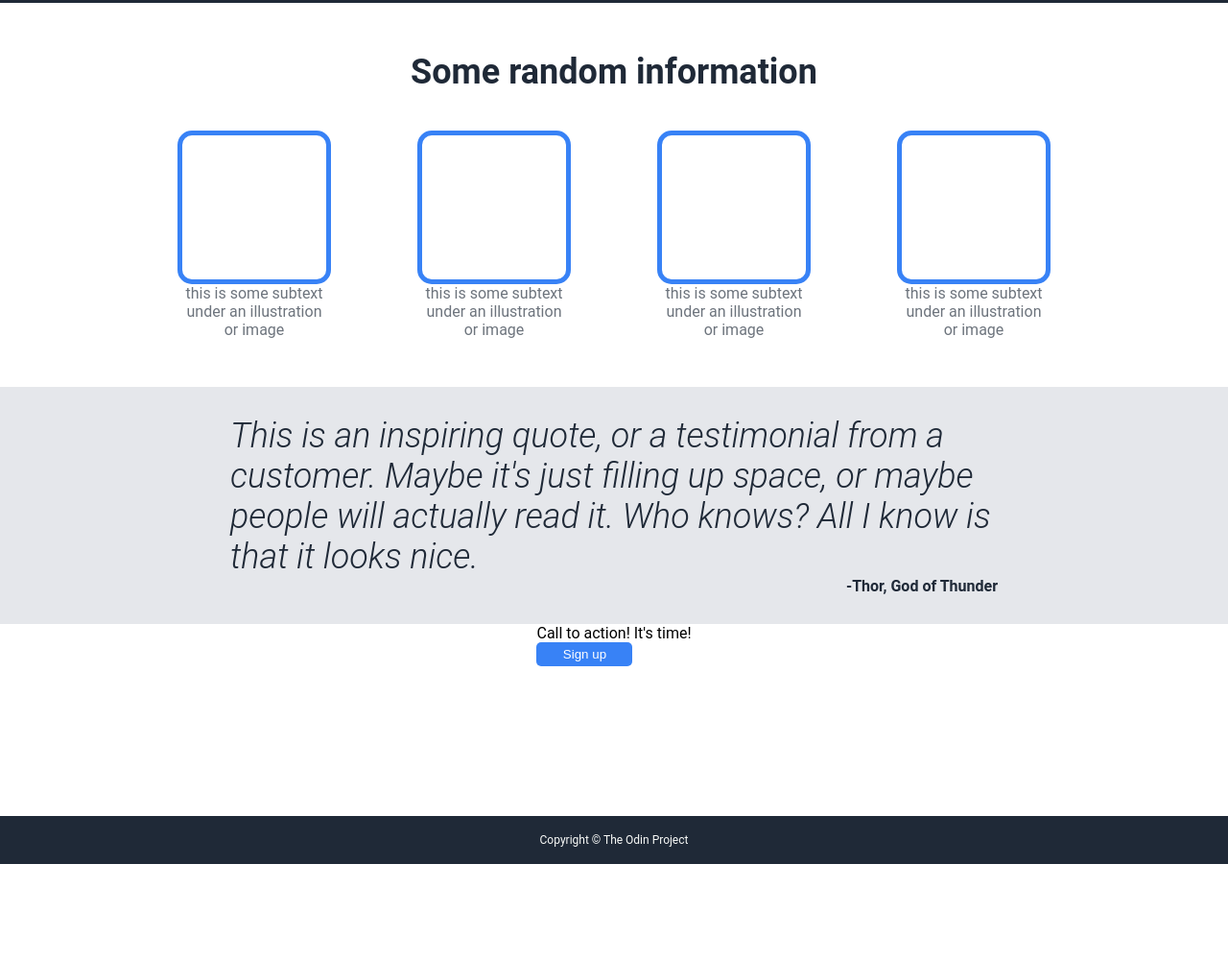
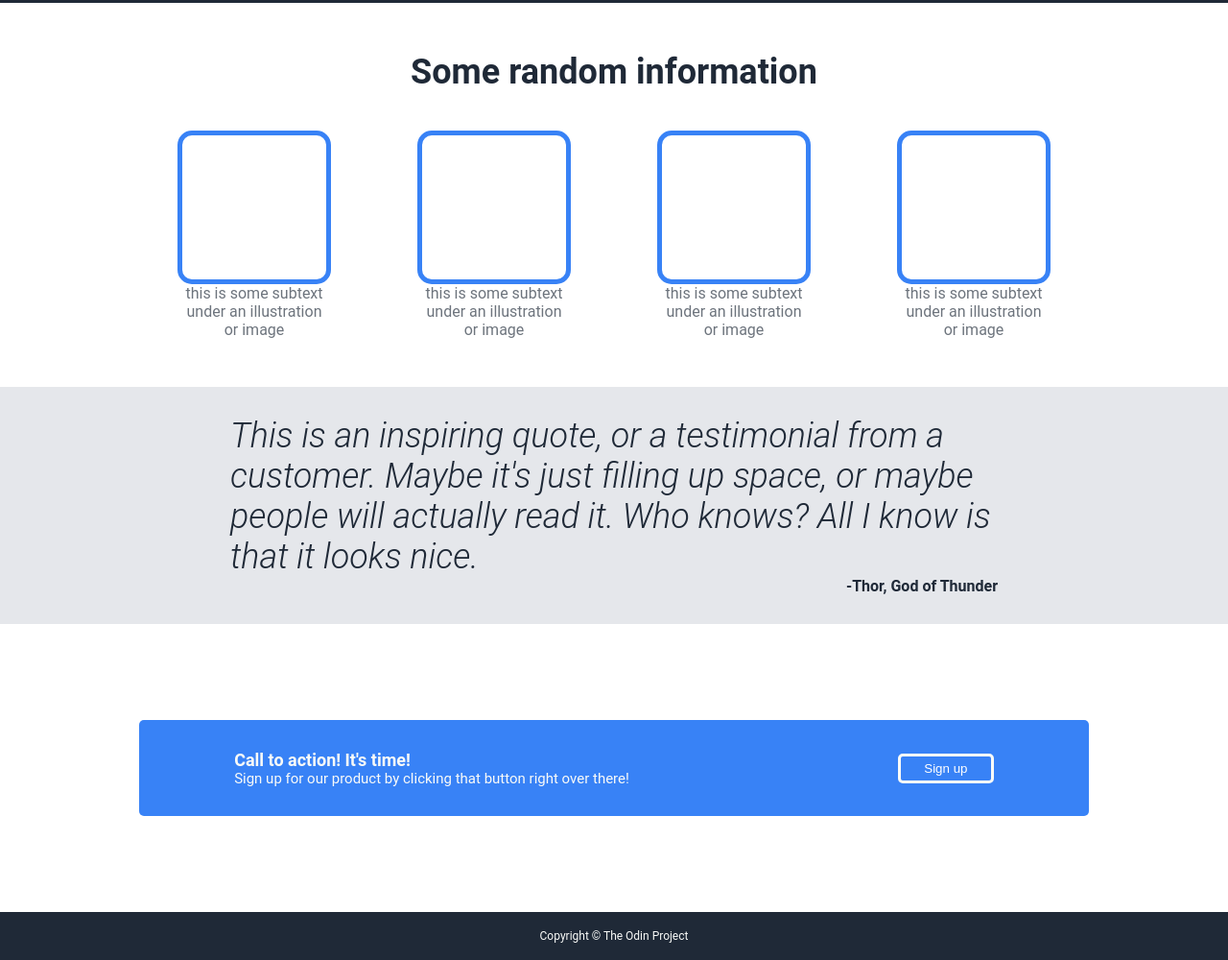
Before and after one commit to anxqvi/landing-page, a plain HTML site: page index.html in a window 1280 px wide. Shown: the part 447-1447 px from the top of the page at 96% size. Before the commit the page ends 1347 px from the top, so only its background shows below. Drawn offline with Linux system fonts and the light colour scheme.

Commit message:
Completed call to action section

```diff
--- a/css/styles.css
+++ b/css/styles.css
@@ -156,7 +156,36 @@ body {
 }
 
 .action-container {
-    height: 200px;
+    height: 300px;
+    display: flex;
+    justify-content: center;
+    align-items: center;
+}
+
+.action-box {
+    height: 100px;
+    width: 990px;
+    background-color: #3882F6;
+    border-radius: 5px;
+    display: flex;
+    justify-content: center;
+    align-items: center;
+    color: #F9FAF8;
+    gap: 280px;
+}
+
+.action-box-text-title {
+    font-weight: 700;
+    font-size: 18px;
+}
+
+.action-box-text-subtext {
+    font-size: 15px;
+}
+
+.action-box-button {
+    border: solid;
+    border-color: #F9FAF8;
 }
 
 .footer {
--- a/index.html
+++ b/index.html
@@ -58,8 +58,13 @@
             </div>
         </div>
         <div class="action-container">
-            <div class="action-title">Call to action! It's time!</div>
-            <button type="button">Sign up</button>
+            <div class="action-box">
+                <div class="action-box-text">
+                    <div class="action-box-text-title">Call to action! It's time!</div>
+                    <div class="action-box-text-subtext">Sign up for our product by clicking that button right over there!</div>
+                </div>
+                <button class="action-box-button" type="button">Sign up</button>
+            </div>
         </div>
     </div>
     <div class="footer">
```
